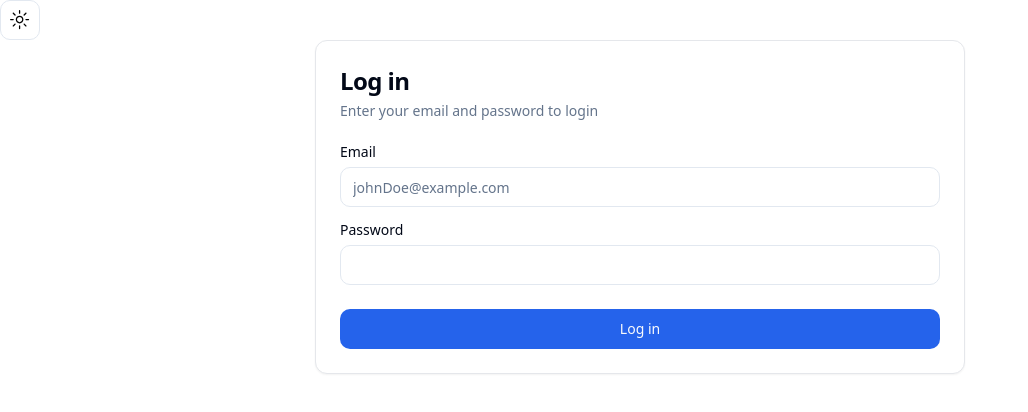
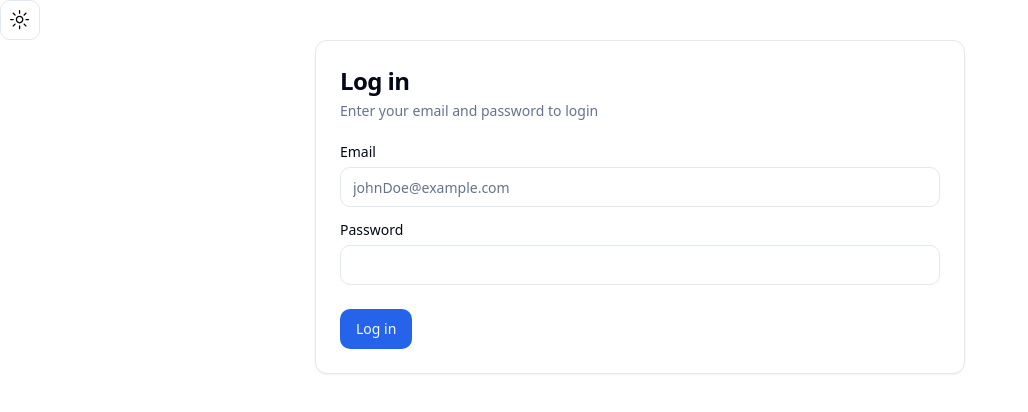
Before and after one commit to Abbasalubeid/BookingSystem, a Next.js app: page /login in a window 1280 px wide. Shown: the top 412 px of the page, without its empty margins (0-1028 px from the left). Built offline with nearby package versions, Linux system fonts and the light colour scheme.

Commit message:
Login button

```diff
--- a/src/views/LoginView.js
+++ b/src/views/LoginView.js
@@ -10,6 +10,7 @@ import {
 import { Input } from "@/components/ui/input";
 import { Label } from "@/components/ui/label";
 import { Button } from "@/components/ui/button";
+import Link from 'next/link';
 
 const LoginView = ({ onLogin }) => {
   const [email, setEmail] = useState("");
@@ -52,9 +53,11 @@ const LoginView = ({ onLogin }) => {
             </div>
           </CardContent>
           <CardFooter>
-            <Button type="submit" className="w-full">
+          <Link href={`/courses`} passHref>
+          <Button type="submit" className="w-full">
               Log in
             </Button>
+        </Link>
           </CardFooter>
         </form>
       </Card>
```
